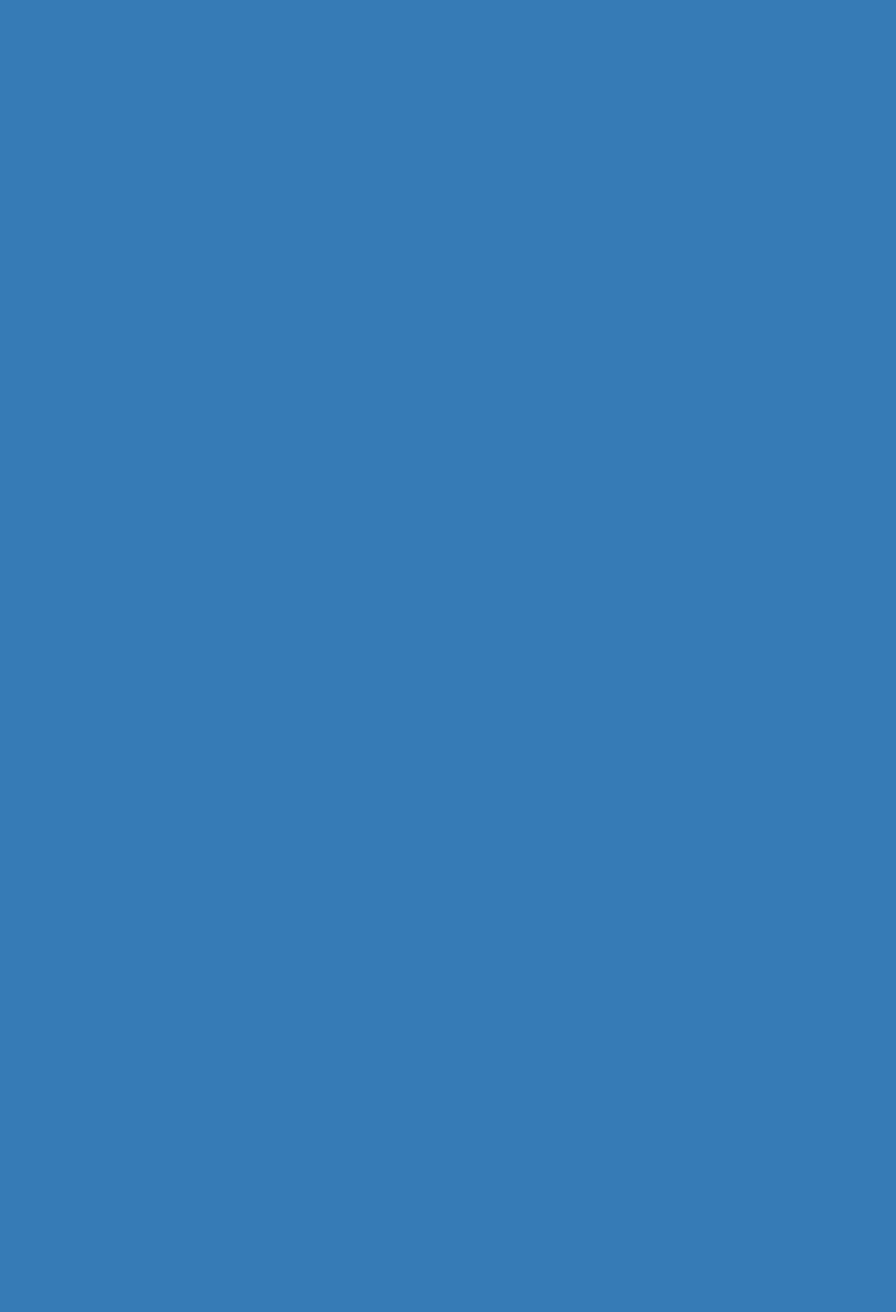
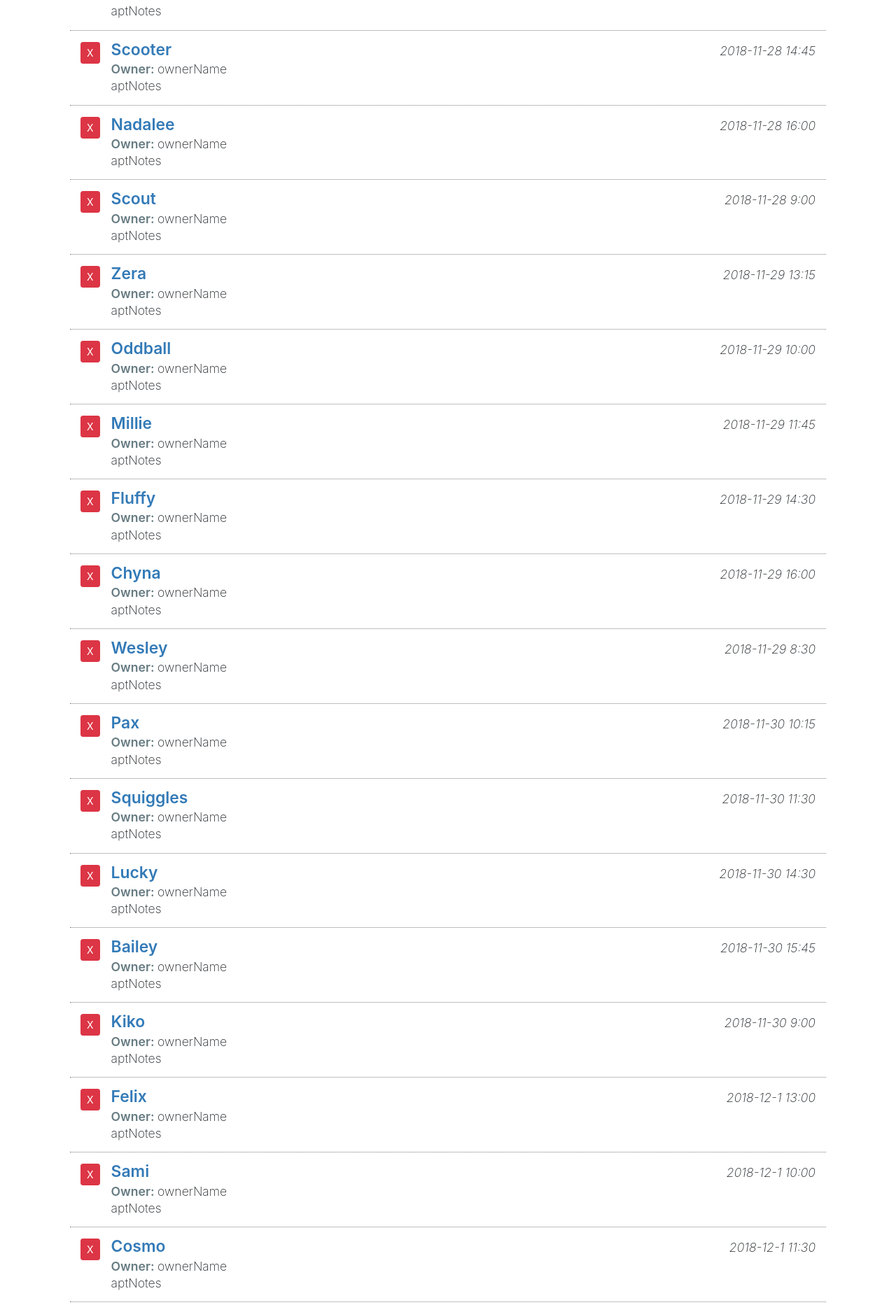
Before and after one commit to osakoh/Pet-Store-React-, a React (Create React App) app: page / in a window 1280 px wide. Shown: the part 271-2146 px from the top of the page at 70% size. Before the commit the page ends 800 px from the top, so only its background shows below. Built offline with nearby package versions, Linux system fonts and the light colour scheme.

Commit message:
created key prop for listAppointments

```diff
--- a/package.json
+++ b/package.json
@@ -6,6 +6,7 @@
     "@testing-library/jest-dom": "^5.12.0",
     "@testing-library/react": "^11.2.6",
     "@testing-library/user-event": "^12.8.3",
+    "axios": "^0.21.1",
     "bootstrap": "^4.6.0",
     "jquery": "^3.6.0",
     "lodash": "^4.17.21",
--- /dev/null
+++ b/public/data.json
@@ -0,0 +1,152 @@
+[
+    {
+        "petName": "Pepe",
+        "ownerName": "Reggie Tupp",
+        "aptNotes": "It's time for this rabbit's post spaying surgery checkup",
+        "aptDate": "2018-11-28 13:30"
+    },
+    {
+        "petName": "Rio",
+        "ownerName": "Philip Ransu",
+        "aptNotes": "Rio is up for his next round of vaccinations",
+        "aptDate": "2018-11-28 10:15"
+    },
+    {
+        "petName": "Scooter",
+        "ownerName": "Zachary Heilyn",
+        "aptNotes": "Scooter has been pawing at his ear and may have an ear infection",
+        "aptDate": "2018-11-28 14:45"
+    },
+    {
+        "petName": "Nadalee",
+        "ownerName": "Krystle Valerija",
+        "aptNotes": "This dog is coming in for his monthly nail trim and grooming",
+        "aptDate": "2018-11-28 16:00"
+    },
+    {
+        "petName": "Scout",
+        "ownerName": "Nicolette Bardeau",
+        "aptNotes": "This dog is coming in for his annual checkup and vaccinations",
+        "aptDate": "2018-11-28 9:00"
+    },
+    {
+        "petName": "Zera",
+        "ownerName": "Austin Finnagan",
+        "aptNotes": "This iguana's is showing signs of dementia associated with his old age",
+        "aptDate": "2018-11-29 13:15"
+    },
+    {
+        "petName": "Oddball",
+        "ownerName": "Howie Cadell",
+        "aptNotes": "Oddball has a hard lump on right front foot",
+        "aptDate": "2018-11-29 10:00"
+    },
+    {
+        "petName": "Millie",
+        "ownerName": "Freya Terray",
+        "aptNotes": "MIllie has exhibited signs of an upset stomach and is not eating regularly",
+        "aptDate": "2018-11-29 11:45"
+    },
+    {
+        "petName": "Fluffy",
+        "ownerName": "Tracy Westbay",
+        "aptNotes": "Fluffy has some matted hair that needs to be groomed",
+        "aptDate": "2018-11-29 14:30"
+    },
+    {
+        "petName": "Chyna",
+        "ownerName": "Sandie Gobnet",
+        "aptNotes": "This turtle is coming in for a checkup and to be tested for Salmonella",
+        "aptDate": "2018-11-29 16:00"
+    },
+    {
+        "petName": "Wesley",
+        "ownerName": "Nathan Cayden",
+        "aptNotes": "This dog is returning for his next heartworm treatment visit",
+        "aptDate": "2018-11-29 8:30"
+    },
+    {
+        "petName": "Pax",
+        "ownerName": "Sarah Greer",
+        "aptNotes": "This senior dog has been sluggish and showing lethargic behavior",
+        "aptDate": "2018-11-30 10:15"
+    },
+    {
+        "petName": "Squiggles",
+        "ownerName": "Madisyn Roope",
+        "aptNotes": "Squiggles is due for her annual checkup and vaccinations",
+        "aptDate": "2018-11-30 11:30"
+    },
+    {
+        "petName": "Lucky",
+        "ownerName": "Lisa Choy-Wu",
+        "aptNotes": "This cat has tartar buildup and her owner would like his teeth cleaned",
+        "aptDate": "2018-11-30 14:30"
+    },
+    {
+        "petName": "Bailey",
+        "ownerName": "Leslie Richardson",
+        "aptNotes": "This cat is suffering from hotspots and dermatitis",
+        "aptDate": "2018-11-30 15:45"
+    },
+    {
+        "petName": "Kiko",
+        "ownerName": "Kathlyn Zlata",
+        "aptNotes": "Kiko has been exhibiting excessive thirst and weight loss for the past few weeks",
+        "aptDate": "2018-11-30 9:00"
+    },
+    {
+        "petName": "Felix",
+        "ownerName": "Francine Benet",
+        "aptNotes": "Felix's mom is coming in to follow up on  lab work results",
+        "aptDate": "2018-12-1 13:00"
+    },
+    {
+        "petName": "Sami",
+        "ownerName": "Maggie Rickland",
+        "aptNotes": "Sami has had some changes in his bathroom in habits",
+        "aptDate": "2018-12-1 10:00"
+    },
+    {
+        "petName": "Cosmo",
+        "ownerName": "Jennifer Dawson",
+        "aptNotes": "Cosmo's mom would like us to check for arthritic conditions and do a routine checkup",
+        "aptDate": "2018-12-1 11:30"
+    },
+    {
+        "petName": "Casper",
+        "ownerName": "Dalania Devitto",
+        "aptNotes": "This dog is coming in for a nail trim and grooming",
+        "aptDate": "2018-12-1 15:15"
+    },
+    {
+        "petName": "Chip",
+        "ownerName": "Jason Hemlock",
+        "aptNotes": "This fish has a spotty white patch developing on his back ",
+        "aptDate": "2018-12-1 8:45"
+    },
+    {
+        "petName": "Tibbs",
+        "ownerName": "Shad Cayden",
+        "aptNotes": "Tibbs has had an ongoing rash and cold symptoms and we are going to run allergy tests",
+        "aptDate": "2018-12-2 13:30"
+    },
+    {
+        "petName": "Stich",
+        "ownerName": "Dennis Nicholback",
+        "aptNotes": "Stich has been having some stomach issues and is due for his vaccinations",
+        "aptDate": "2018-12-2 10:15"
+    },
+    {
+        "petName": "Shadow",
+        "ownerName": "Audry Topsy",
+        "aptNotes": "This cat has a red swollen eye with a discharge",
+        "aptDate": "2018-12-2 15:00"
+    },
+    {
+        "petName": "Nugget",
+        "ownerName": "Darla Branson",
+        "aptNotes": "This little fish Nugget, has  a rash on his stomach area",
+        "aptDate": "2018-12-2 9:00"
+    }
+]
--- a/src/components/App.js
+++ b/src/components/App.js
@@ -1,12 +1,38 @@
+import React, { Component } from 'react';
 import '../css/App.css';
 import AddAppointments from './AddAppointments';
 import SearchAppointments from './SearchAppointments';
 import ListAppointments from './ListAppointments';
+import axios from 'axios'; // axios import
 
 
-function App() {
+class App extends Component {
+
+  state = {
+    myAppointments: [],
+    lastIndex: 0,
+  }
+
+  // lifecycle method
+  async componentDidMount() {
+    const response = await axios.get('./data.json');
+
+    const apts = response.data.map(item => {
+      item.aptId = this.state.lastIndex;
+      this.setState({ lastIndex: this.state.lastIndex + 1 }); // modifies the index value on each iteration
+      return item;
+    });
+
+    // reset the states
+    this.setState({ myAppointments: apts });
+
+  }
+
+  render() {
+    // destructuring myAppointments from state
+    const { myAppointments } = this.state;
+
     return (
-
       <main className="page bg-white" id="petratings">
         <div className="container">
           <div className="row">
@@ -14,7 +40,7 @@
               <div className="container">
                 <AddAppointments />
                 <SearchAppointments />
-              <ListAppointments />
+                <ListAppointments appointments={myAppointments} />
               </div>
             </div>
           </div>
@@ -22,6 +48,8 @@
       </main>
 
     );
+  }
+
 }
 
 export default App;
@@ -36,4 +64,5 @@
  *
  * racf: functional component
  * rce: class based component that exports at the bottom
+ * rafce -react arrow function export Component
 */
--- a/src/components/ListAppointments.js
+++ b/src/components/ListAppointments.js
@@ -2,12 +2,44 @@
 
 class ListAppointments extends Component {
     render() {
+
         return (
-            <div>
-                List - Appointments
+            <div className="appointment-list item-list mb-3">
+                {this.props.appointments.map(item => (
+                    <div className="pet-item col media py-3" key={item.aptId}>
+                        <div className="mr-3">
+                            <button className="pet-delete btn btn-sm btn-danger">X</button>
+                        </div>
+
+                        <div className="pet-info media-body">
+                            <div className="pet-head d-flex">
+                                <span className="pet-name">{item.petName}</span>
+                                <span className="apt-date ml-auto">{item.aptDate}</span>
+                            </div>
+
+                            <div className="owner-name">
+                                <span className="label-item">Owner: </span>
+                                <span>ownerName</span>
+                            </div>
+                            <div className="apt-notes">aptNotes</div>
+                        </div>
+                    </div>
+                ))}
             </div>
         )
     }
 }
 
 export default ListAppointments
+
+// import React from 'react'
+
+// const ListAppointments = () => {
+//     return (
+//         <div>
+
+//         </div>
+//     )
+// }
+
+// export default ListAppointments
--- a/src/css/App.css
+++ b/src/css/App.css
@@ -1,38 +1,45 @@
-.App {
-  text-align: center;
+.add-appointment .card-body {
+  display: none;
 }
 
-.App-logo {
-  height: 40vmin;
-  pointer-events: none;
+.apt-addheading {
+  cursor: pointer;
+  user-select: none;
 }
 
-@media (prefers-reduced-motion: no-preference) {
-  .App-logo {
-    animation: App-logo-spin infinite 20s linear;
-  }
+.appointment-list {
+  font-size: 1.1em;
 }
 
-.App-header {
-  background-color: #282c34;
-  min-height: 100vh;
-  display: flex;
-  flex-direction: column;
-  align-items: center;
-  justify-content: center;
-  font-size: calc(10px + 2vmin);
-  color: white;
+.appointment-list .pet-item {
+  border-bottom: 1px dotted gray;
 }
 
-.App-link {
-  color: #61dafb;
+.appointment-list .pet-item:last-child {
+  border-bottom: none;
 }
 
-@keyframes App-logo-spin {
-  from {
-    transform: rotate(0deg);
-  }
-  to {
-    transform: rotate(360deg);
-  }
+.appointment-list .pet-name {
+  font-weight: 600;
+  color: #337ab7;
+  font-size: 1.3em;
+  line-height: 100%;
 }
+
+.appointment-list .label-item {
+  font-weight: 600;
+  color: #667b82;
+}
+
+.appointment-list .apt-date {
+  font-style: italic;
+}
+
+.appointment-list .apt-notes {
+  line-height: 120%;
+}
+
+.dropdown-item.active,
+.dropdown-item:active {
+  background-color: #a9aeb2;
+}
```
Also changed, not shown: 1 other file (tests, documents, lock files or other folders). Lines whose indentation alone changed are shown as unchanged.
